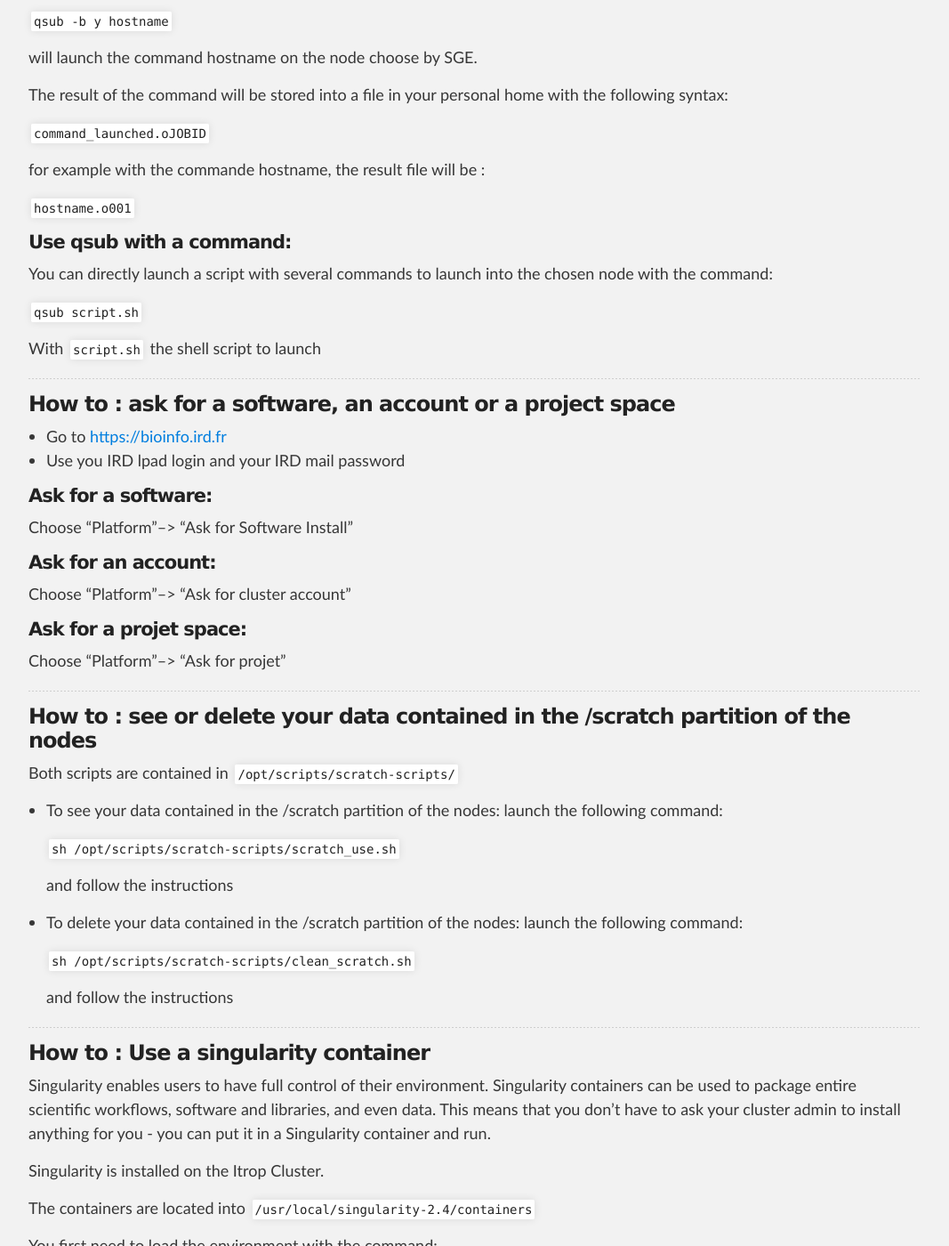
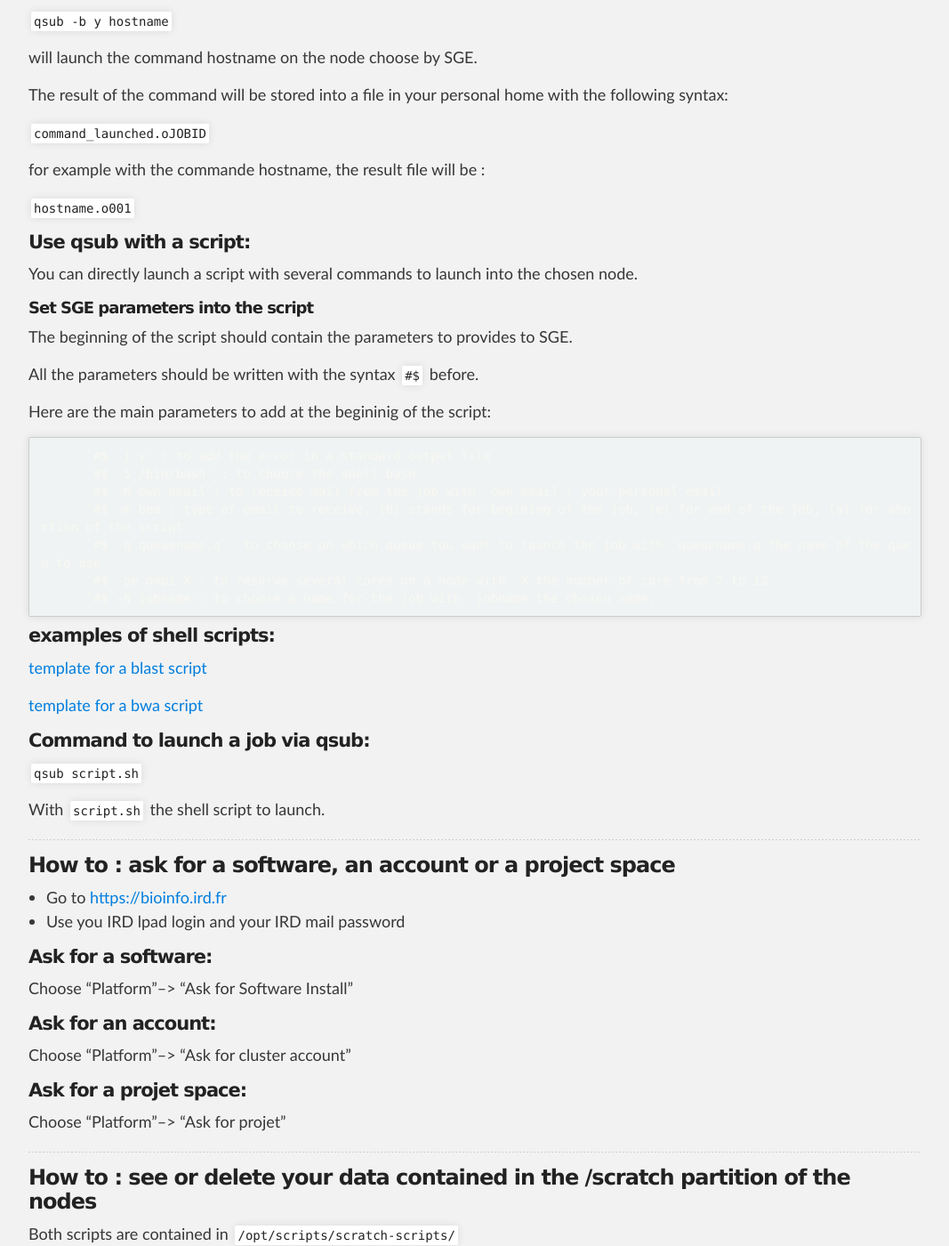
Before and after one commit to SouthGreenPlatform/trainings, a Jekyll site: the page built from _pages/hpc/hpchowto.md, in a window 1280 px wide and 1400 px high, scrolled down 8630 px. Shown: the whole window at 89% size, without its empty margins (106-1173 px from the left). Built offline with Jekyll 4.4.1, drawn with Linux system fonts in a browser that asks for light colours; nearby versions of some CDN libraries.

Commit message:
Update hpchowto.md

```diff
--- a/_pages/hpc/hpchowto.md
+++ b/_pages/hpc/hpchowto.md
@@ -377,13 +377,38 @@ for example with the commande hostname, the result file will be :
 
 `hostname.o001`
 
-#### Use qsub with a command:
+#### Use qsub with a script:
 
-You can directly launch a script with several commands to launch into the chosen node with the command:
+You can directly launch a script with several commands to launch into the chosen node.
+
+##### Set SGE parameters into the script
+
+The beginning of the script should contain the parameters to provides to SGE.
+
+All the parameters should be written with the syntax  `#$` before.
+
+Here are the main parameters to add at the begininig of the script:
+
+          `#$ -j y` : to add the error in a standard output file
+          `#$ -S /bin/bash` : to choose the shell bash
+          `#$ -M own_email`: to receice mail from the job with `own_email`: your personal email
+          `#$ -m bea`: type of email to receive, (b) stands for begining of the job, (e) for end of the job, (a) for abortion of the script
+          `#$ -q queuename.q`: to choose on which queue tou want to launch the job with `queuename.q`the name of the queu to use
+          `#$ -pe ompi X`: to reserve several cores on a node with `X`the number of core from 2 to 12
+          `#$ -N jobname`: to choose a name for the job with `jobname`the chosen name.
+
+#### examples of shell scripts:
+
+[template for a blast script](https://southgreenplatform.github.io/trainings//files/hpc/template_job_cluster_blast.txt)
+
+[template for a bwa script](https://southgreenplatform.github.io/trainings//files/hpc/template_job_cluster_bwa.txt)
+
+
+#### Command to launch a job via qsub:
 
 `qsub script.sh`
 
-With `script.sh` the shell script to launch
+With `script.sh` the shell script to launch.
 
 
 -----------------------
```
